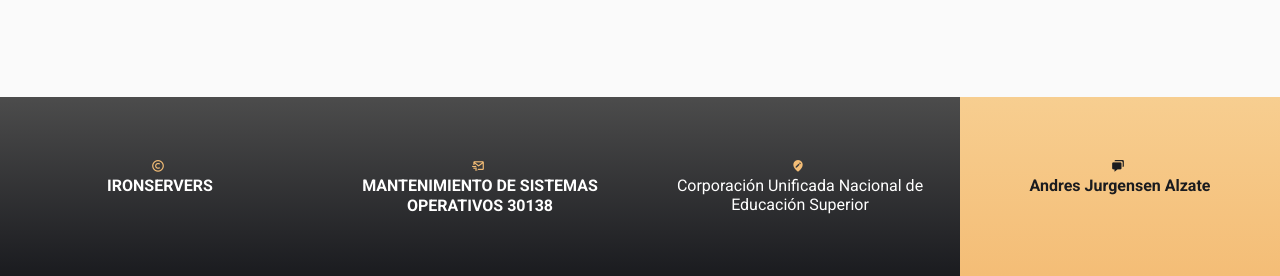
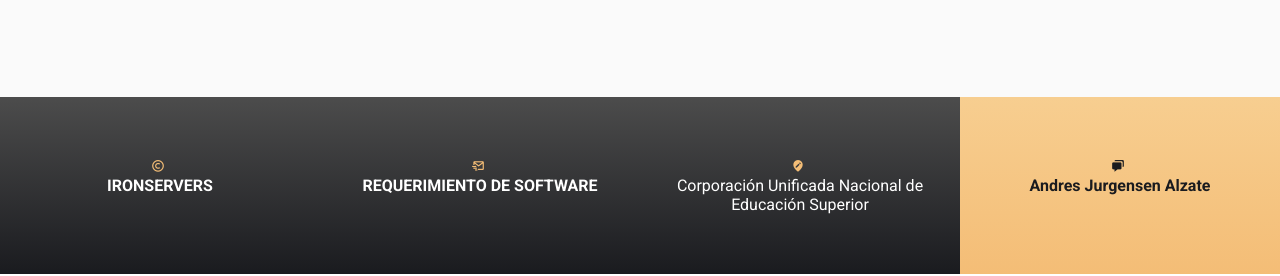
Before and after one commit to KaOzAnd/CreativeServers, a plain HTML site: page index.html in a window 1280 px wide. Shown: the part 4958-5234 px from the top of the page. Drawn offline with nearby package versions, Linux system fonts and the light colour scheme.

Commit message:
Update index.html

```diff
--- a/index.html
+++ b/index.html
@@ -261,7 +261,7 @@
             </div>
             <div class="item__contact">
                 <i class="bx bx-mail-send contact__icon"></i>
-                <h3 class="contact__title">MANTENIMIENTO DE SISTEMAS OPERATIVOS 30138</h3>
+                <h3 class="contact__title">REQUERIMIENTO DE SOFTWARE</h3>
             </div>
             <div class="item__contact">
                 <i class="bx bxs-edit-location contact__icon"></i>
```
